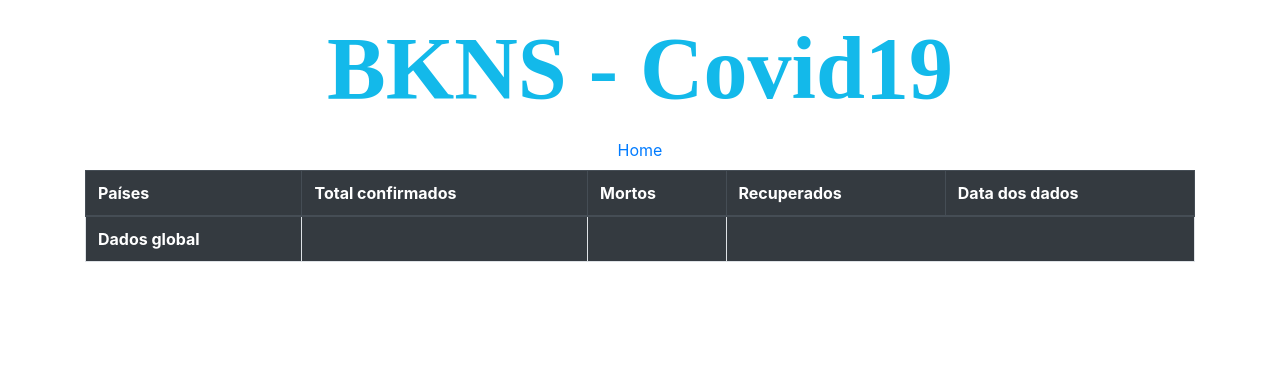
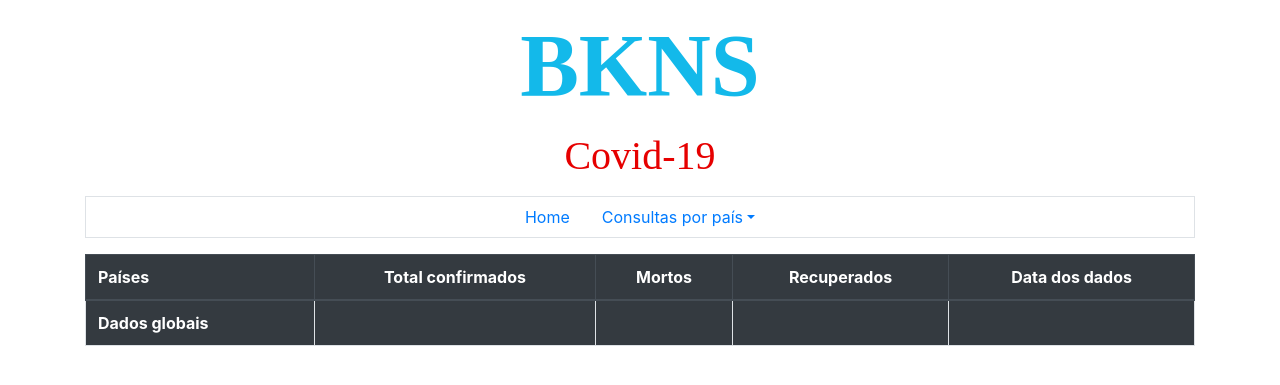
Before and after one commit to iTGabriel/FIT-IMPACTA--covid19, a Flask app: page / in a window 1280 px wide. Shown: the top 385 px of the page. Run offline with Flask 2, Linux system fonts and the light colour scheme; data that the repository does not hold is empty; some libraries are stand-ins or nearby versions.

Commit message:
updating

```diff
--- a/main.py
+++ b/main.py
@@ -1,9 +1,8 @@
-from flask import Flask, render_template, url_for
+from flask import Flask, render_template, url_for, request
 import services.apicovid as apiCovid
-
+import services.util as util
 
 app = Flask(__name__)
-
 
 @app.route('/')
 def index():
@@ -13,40 +12,47 @@ def index():
     try:
         busca = apiCovid.todas_regioes()
         if busca[1] == 200:
-
             pais = busca[0].json()
-            dados_global['total_confirmados'] = pais['Global']['TotalConfirmed']
-            dados_global['total_mortos'] = pais['Global']['TotalDeaths']
-            dados_global['total_recuperados'] = pais['Global']['TotalRecovered']
-
+            dados_global['total_confirmados'] = util.custom_numero(pais['Global']['TotalConfirmed'])
+            dados_global['total_mortos'] = util.custom_numero(pais['Global']['TotalDeaths'])
+            dados_global['total_recuperados'] = util.custom_numero(pais['Global']['TotalRecovered'])
             for chave in pais['Countries']:
-                data_original = chave['Date'].split("T")[0].split('-')
-                data_br = f"{data_original[2]}/{data_original[1]}/{data_original[0]}"
                 json = {
                     'pais' : chave['Country'],
                     'codigo': chave['CountryCode'],
-                    'total_confirmados': chave['TotalConfirmed'],
-                    'total_mortos': chave['TotalDeaths'],
-                    'total_recuperados': chave['TotalRecovered'],
-                    'data': data_br
+                    'total_confirmados': util.custom_numero(chave['TotalConfirmed']),
+                    'total_mortos': util.custom_numero(chave['TotalDeaths']),
+                    'total_recuperados': util.custom_numero(chave['TotalRecovered']),
+                    'data': util.custom_data(chave['Date'])
                 }
                 dados.append(json)
-
-
-
-
     except:
         message = "Falha em processar a busca dos dados"
 
     return render_template('index.html', dados=dados, total=dados_global)
 
+@app.route('/regiao')
+def regiao():
+    dados = []
+    try:
+        regiao = request.args['regiao']
+        busca = apiCovid.por_regiao(regiao)
+        if busca[1] == 200:
+            pais = busca[0].json()
+            for chave in pais:
+                json = {
+                'pais': chave['Country'],
+                'codigo': chave['CountryCode'],
+                'total_confirmados': util.custom_numero(chave['Confirmed']),
+                'total_mortos': util.custom_numero(chave['Deaths']),
+                'total_recuperados': util.custom_numero(chave['Recovered']),
+                'data': util.custom_data(chave['Date'])
+                }
+                dados.append(json)
+    except:
+        message = "Falha em processar a busca dos dados"
+    dados.reverse()
+    return render_template('tabela/por_regiao.html', dados=dados)
+
+
 app.run('127.0.0.1', 8000)
-
-#  "Global": {
-#     "NewConfirmed": 100282,
-#     "TotalConfirmed": 1162857,
-#     "NewDeaths": 5658,
-#     "TotalDeaths": 63263,
-#     "NewRecovered": 15405,
-#     "TotalRecovered": 230845
-#   },
--- a/services/apicovid.py
+++ b/services/apicovid.py
@@ -3,3 +3,8 @@ import requests
 def todas_regioes():
     r = requests.get('https://api.covid19api.com/summary')
     return [r, r.status_code]
+
+def por_regiao(regiao):
+    # r = requests.get(f'https://api.covid19api.com/total/country/{regiao}')
+    r = requests.get(f'https://api.covid19api.com/live/country/{regiao}/status/confirmed')
+    return [r, r.status_code]
--- /dev/null
+++ b/services/util.py
@@ -0,0 +1,17 @@
+def custom_data(texto):
+    data_split = texto.split("T")[0].split('-')
+    data_br = f"{data_split[2]}/{data_split[1]}/{data_split[0]}"
+    # print(data_br)
+    return data_br
+
+def custom_numero(texto):
+    texto = str(texto)
+    if len(texto) == 4:
+        texto = f"{texto}k"
+    elif len(texto) == 5:
+        texto = f"{texto[:2]}.{texto[2:]}k"
+    elif len(texto) == 6:
+        texto = f"{texto[:3]}.{texto[3:]}k"
+    elif len(texto) == 7:
+        texto = f"{texto[:1]}.{texto[1:4]}.{texto[4:]}k"
+    return texto
--- /dev/null
+++ b/static/css/util.css
@@ -0,0 +1,5 @@
+/* Fixa o thead/titulos da tabela quando esta preste a sumir, assim facilitando a leitura */
+th {
+    position: sticky;
+    top: 0;
+}
--- a/templates/index.html
+++ b/templates/index.html
@@ -1,25 +1,9 @@
-<body>
-    <div class="container m-auto" style="text-align: center;">
 
-
-        <h1 class="mt-3"
-            style="color: #13B9EA; font-family: 'Indie Flower', cursive; font-weight: bold; font-size: 5.5rem;">BKNS - Covid19
-        </h1>
-
-        {% include 'topo/cabecalho.html' %}
-        {% include 'topo/navsbar.html' %}
+        {% include 'topo/includes.html' %}
         {% include 'tabela/todas_regioes.html' %}
 
 
-        <script src="https://code.jquery.com/jquery-3.5.1.slim.min.js"
-            integrity="sha384-DfXdz2htPH0lsSSs5nCTpuj/zy4C+OGpamoFVy38MVBnE+IbbVYUew+OrCXaRkfj"
-            crossorigin="anonymous"></script>
-        <script src="https://cdn.jsdelivr.net/npm/popper.js@1.16.0/dist/umd/popper.min.js"
-            integrity="sha384-Q6E9RHvbIyZFJoft+2mJbHaEWldlvI9IOYy5n3zV9zzTtmI3UksdQRVvoxMfooAo"
-            crossorigin="anonymous"></script>
-        <script src="https://stackpath.bootstrapcdn.com/bootstrap/4.5.0/js/bootstrap.min.js"
-            integrity="sha384-OgVRvuATP1z7JjHLkuOU7Xw704+h835Lr+6QL9UvYjZE3Ipu6Tp75j7Bh/kR0JKI"
-            crossorigin="anonymous"></script>
+        {% include 'script.html' %}
 </body>
 
 </html>
--- a/templates/tabela/todas_regioes.html
+++ b/templates/tabela/todas_regioes.html
@@ -1,7 +1,7 @@
-<table class="table table-bordered table-hover">
+<table class="table table-bordered table-hover text-center">
     <thead>
         <tr class="thead-dark">
-            <th>Países</th>
+            <th class="text-left">Países</th>
             <th>Total confirmados</th>
             <th>Mortos</th>
             <th>Recuperados</th>
@@ -11,7 +11,7 @@
     <tbody>
         {% for info in dados %}
         <tr>
-            <td>
+            <td class="text-left align-middle">
                 <img src="https://www.countryflags.io/{{ info.codigo }}/shiny/64.png" style="width: 50px">
                 {{ info.pais }}
             </td>
@@ -23,10 +23,11 @@
         {% endfor %}
 
         <tr class="bg-dark" style="color: #fff;">
-            <td><strong> Dados global</strong></td>
+            <td class="text-left"><strong> Dados globais</strong></td>
             <td> <strong> {{ total.total_confirmados }} </strong></td>
             <td><strong> {{ total.total_mortos }} </strong></td>
-            <td colspan="2"><strong> {{ total.total_recuperados }} </strong></td>
+            <td><strong> {{ total.total_recuperados }} </strong></td>
+            <td></td>
         </tr>
     </tbody>
 </table>
--- a/templates/topo/cabecalho.html
+++ b/templates/topo/cabecalho.html
@@ -6,6 +6,15 @@
 
     <link rel="stylesheet" href="https://stackpath.bootstrapcdn.com/bootstrap/4.5.0/css/bootstrap.min.css"
         integrity="sha384-9aIt2nRpC12Uk9gS9baDl411NQApFmC26EwAOH8WgZl5MYYxFfc+NcPb1dKGj7Sk" crossorigin="anonymous">
-    <title>Document</title>
+    <title>BKNS | Covid-19</title>
+
+    <link rel="stylesheet" href="{{url_for('static', filename='css/util.css')}}">
 
 </head>
+
+<body>
+    <div class="container m-auto" style="text-align: center;">
+        <div style="font-family: 'Indie Flower', cursive; font-weight: bold; font-size: 5.5rem;">
+            <span style="color: #13B9EA;">BKNS</span>
+            <h1 class="mb-3" style="color: #e60000;">Covid-19</h1>
+        </div>
--- /dev/null
+++ b/templates/topo/includes.html
@@ -0,0 +1,2 @@
+{% include 'topo/cabecalho.html' %}
+{% include 'topo/navsbar.html' %}
--- a/templates/topo/navsbar.html
+++ b/templates/topo/navsbar.html
@@ -1,22 +1,25 @@
-<nav class="nav justify-content-center">
-  <ul class="nav">
-      <li class="nav-item">
-          <a href="#" class="nav-link active">Home</a>
+<nav class="nav justify-content-center my-3 border">
+    <ul class="nav">
+        <li class="nav-item">
+            <a href="{{url_for('index')}}" class="nav-link active">Home</a>
         </li>
-        <!-- <li class="nav-item dropdown">
-            <a class="nav-link dropdown-toggle" data-toggle="dropdown" href="#" role="button" aria-haspopup="true" aria-expanded="false">Dropdown</a>
-            <div class="dropdown-menu">
-                <a class="dropdown-item" href="#">Consultas</a>
-                <a class="dropdown-item" href="#">Another action</a>
-                <div class="dropdown-divider"></div>
-                <a class="dropdown-item" href="#">Action</a>
+        <li class="nav-item dropdown">
+
+            <a class="nav-link dropdown-toggle" id="dropdown-menu" data-toggle="dropdown" href="#" role="button"
+                aria-expanded="false">Consultas por país</a>
+            <div class="dropdown-menu" aria-labelledby="dropdown-menu">
+                <a class="dropdown-item" href="{{url_for('regiao', regiao='brazil')}}">Brasil</a>
+                <a class="dropdown-item" href="{{url_for('regiao', regiao='united-states')}}">Estados Unidos</a>
+                <a class="dropdown-item" href="{{url_for('regiao', regiao='russia')}}">Russia</a>
+                <a class="dropdown-item" href="{{url_for('regiao', regiao='united-kingdom')}}">Reino Unido</a>
+                <a class="dropdown-item" href="{{url_for('regiao', regiao='spain')}}">Espanha</a>
+                <a class="dropdown-item" href="{{url_for('regiao', regiao='italy')}}">Italia</a>
+                <a class="dropdown-item" href="{{url_for('regiao', regiao='france')}}">França</a>
+                <a class="dropdown-item" href="{{url_for('regiao', regiao='germany')}}">Alemanha</a>
+                <a class="dropdown-item" href="{{url_for('regiao', regiao='turkey')}}">Turquia</a>
+                <a class="dropdown-item" href="{{url_for('regiao', regiao='iran')}}">Irã</a>
+                <a class="dropdown-item" href="{{url_for('regiao', regiao='china')}}">China</a>
             </div>
         </li>
-        <li class="nav-item">
-            <a href="#" class="nav-link">Another link</a>
-        </li>
-        <li class="nav-item">
-            <a href="#" class="nav-link disabled">Disabled</a>
-        </li>
-    </ul> -->
+    </ul>
 </nav>
```
Also changed, not shown: templates/script.html (added, +9 -0 lines), templates/tabela/por_regiao.html (added, +30 -0 lines).
